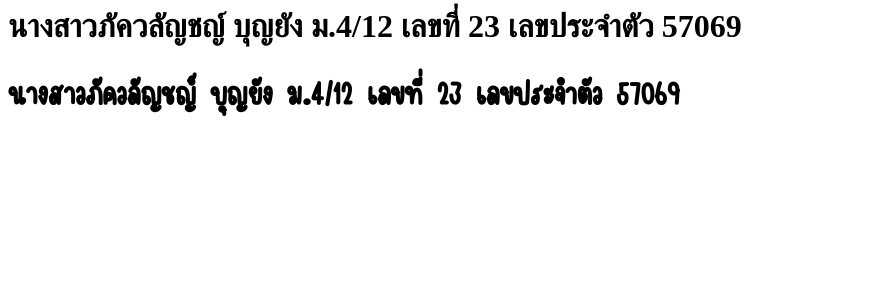
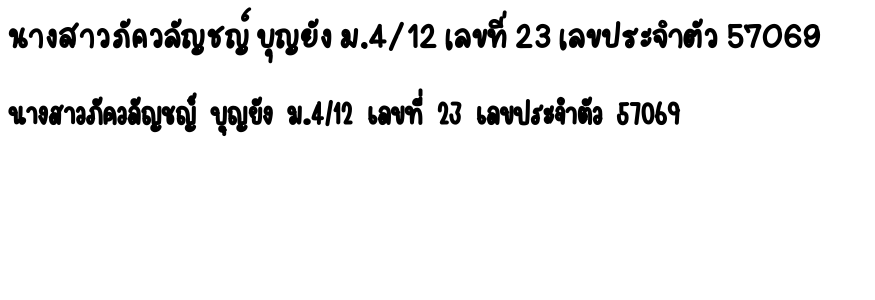
Before and after one commit to phakwalun/my-web, a PHP site: page /font.php in a window 1280 px wide. Shown: the top 300 px of the page, without its empty margins (0-875 px from the left). Run offline with PHP 8.4, Linux system fonts and the light colour scheme; some web fonts are replaced.

Commit message:
Update font.php

```diff
--- a/font.php
+++ b/font.php
@@ -4,7 +4,7 @@
     <style>
       @font-face{
         font-family: "MyFont1";
-        src: url("Itim Regular.otf");
+        src: url("MNNTuaklom.ttf");
       }
       @font-face{
         font-family: "MyFont2";
```
